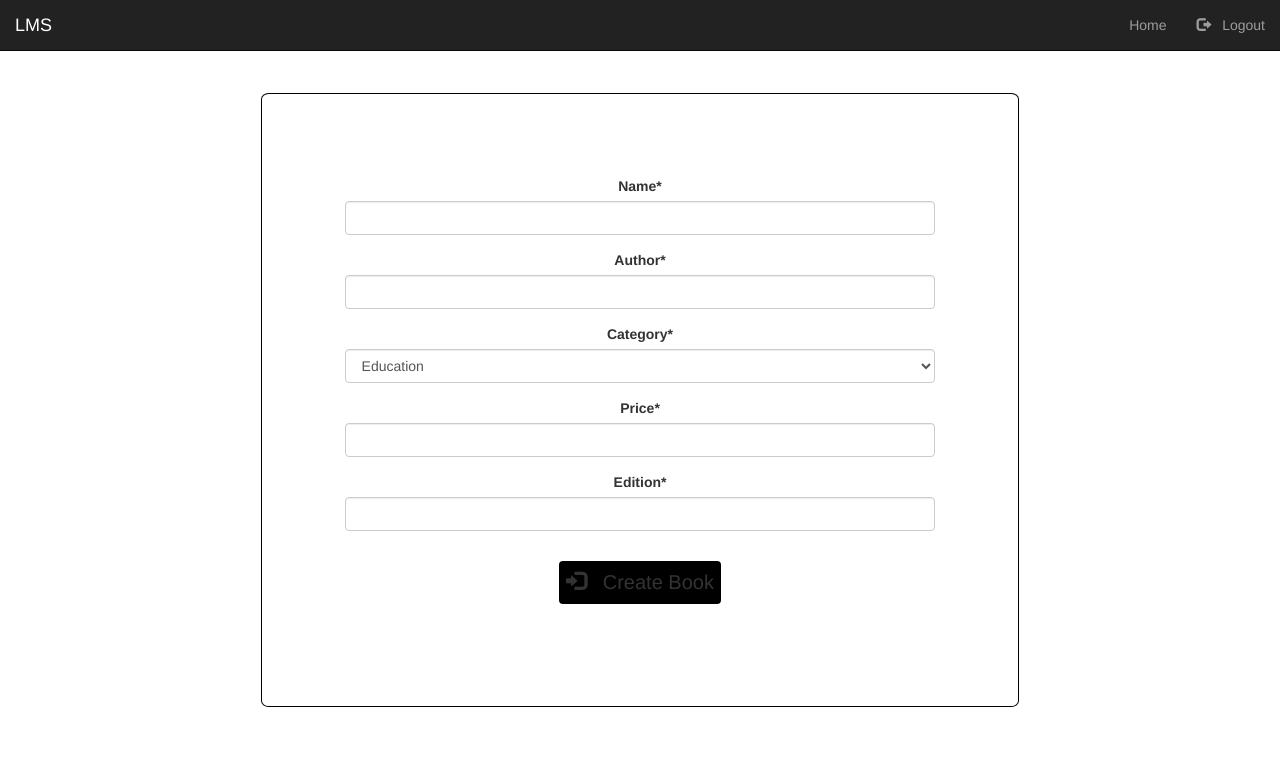
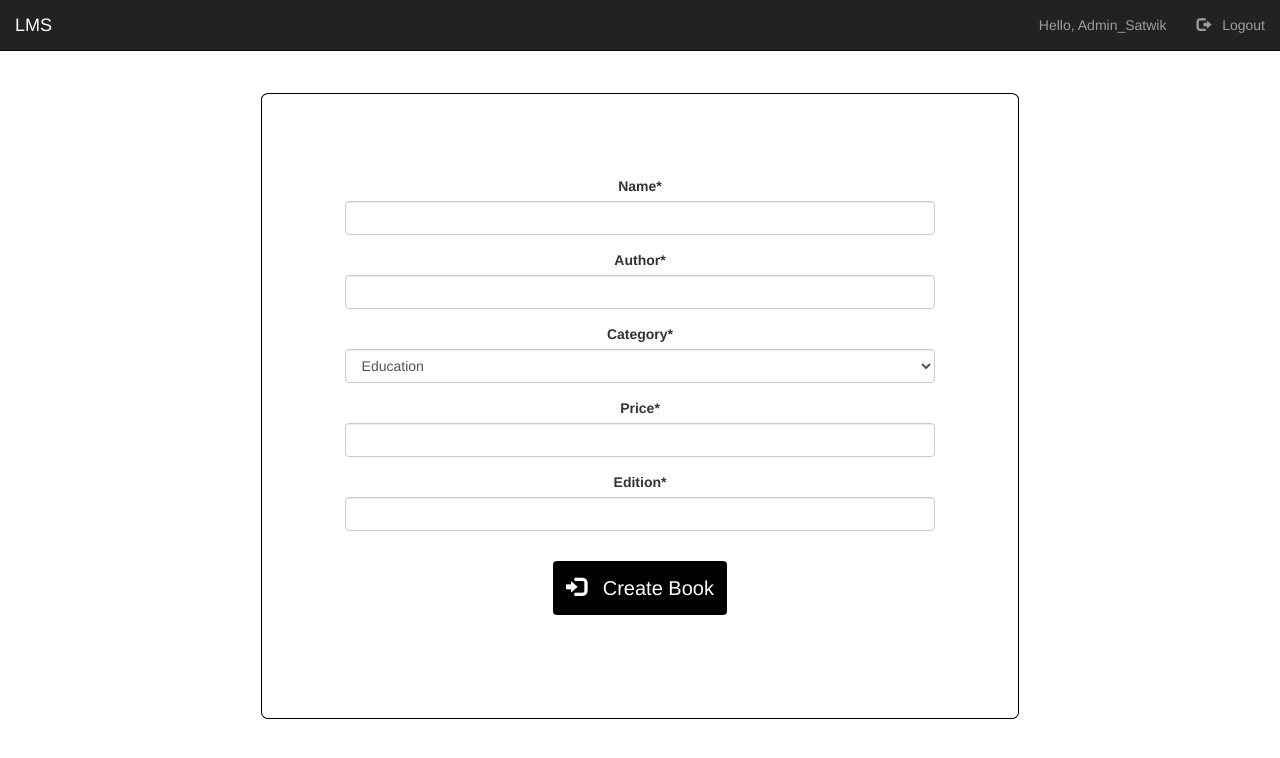
Before and after one commit to SaiSatwikMadddula/LibraryApp, a Django app: page /create_book in a window 1280 px wide. Shown: the top 758 px of the page. Run offline with Django 3.2, Linux system fonts and the light colour scheme; a user stored in the database is signed in; some libraries are stand-ins or nearby versions.

Commit message:
Changed UI

```diff
--- a/libraryManagementSystem/settings.py
+++ b/libraryManagementSystem/settings.py
@@ -27,7 +27,7 @@ SECRET_KEY = 'd)_cz*m5)q#rw!m20*qz!@s64+p=oy)1v1!*j17fyb*2nhhl&2'
 # SECURITY WARNING: don't run with debug turned on in production!
 DEBUG = True
 
-ALLOWED_HOSTS = []
+ALLOWED_HOSTS = ['51d6dc4a87b0.ngrok.io']
 
 
 # Application definition
--- a/lmsapp/models.py
+++ b/lmsapp/models.py
@@ -10,7 +10,7 @@ class Book(models.Model):
         ('education', 'Education'),
         ('entertainment', 'Entertainment'),
         ('comics', 'Comics'),
-        ('biography', 'Biographie'),
+        ('biography', 'Biography'),
         ('history', 'History'),
     ]
     name = models.CharField(max_length=30)
--- a/lmsapp/views.py
+++ b/lmsapp/views.py
@@ -33,7 +33,7 @@ def login_user(request):
         user = authenticate(request, username=username, password=password)
         if user is not None:
             form = login(request, user)
-            messages.success(request, f' wecome {username} !!')
+            messages.success(request, f' welcome {username} !!')
             return redirect('index')
         else:
             messages.info(request, f'account done not exit plz sign in')
--- a/templates/create_book.html
+++ b/templates/create_book.html
@@ -10,7 +10,7 @@
       {{ form|crispy}}
     </fieldset>
    <center>
-    <button style="background: black; font-size: 2rem; padding:1%;" class="btn btn-outline-info" type="submit"><span class="glyphicon glyphicon-log-in"></span> &nbsp; Create Book</button>
+    <button style="background: black; padding:2%; font-size: 2rem; color:white;" class="btn btn-outline-info" type="submit"><span class="glyphicon glyphicon-log-in"></span> &nbsp; Create Book</button>
   </center>
   <br/>
   </form>
--- a/templates/index.html
+++ b/templates/index.html
@@ -68,9 +68,9 @@
         </div>
         <div class="collapse navbar-collapse" id="mainNavBar">
           <ul class="nav navbar-nav navbar-right">
-            <li><a href="{% url "index" %}">Home</a></li>
 
             {% if user.is_authenticated %}
+            <li><a href="{% url "index" %}">Hello, {{ user.username }}</a></li>
             <li><a href="{% url "logout" %}"><span class="glyphicon glyphicon-log-out"></span> &nbsp; Logout</a></li>
             {% else %}
             <li><a href="{% url "register" %}"><span class="glyphicon glyphicon-user"></span> &nbsp; Sign up</a></li>
@@ -88,7 +88,7 @@
   <div class="row">
     {% block start %}
     {% if user.is_authenticated %}
-    <center><h1>welcome, to Library Management System</h1></center>
+    <center><h1>Welcome to Library Management System</h1></center>
     <li><a href="{% url "create_book" %}"><span class="glyphicon glyphicon-log-in"></span> &nbsp; Create Book</a></li>
     <br>
     <li><a href="{% url "view_books" %}"><span class="glyphicon glyphicon-log-in"></span> &nbsp; view Books</a></li>
--- a/templates/login.html
+++ b/templates/login.html
@@ -10,7 +10,7 @@
       {{ form|crispy}}
     </fieldset>
    <center>
-    <button style="background: black; font-size: 2rem; padding:1%;" class="btn btn-outline-info" type="submit"><span class="glyphicon glyphicon-log-in"></span> &nbsp; login</button>
+    <button style="background: black; padding:2%; font-size: 2rem; color:white;" class="btn btn-outline-info" type="submit"><span class="glyphicon glyphicon-log-in"></span> &nbsp; login</button>
   </center>
   <br/>
   <sub style="text-align: left;"><a href="{% url 'register' %}" style="text-decoration: none; color: blue; padding:2%; cursor:pointer; margin-right:2%;">don't have account,sign up</a></sub>
```
Also changed, not shown: db.sqlite3, media/book2.jpg (added).
